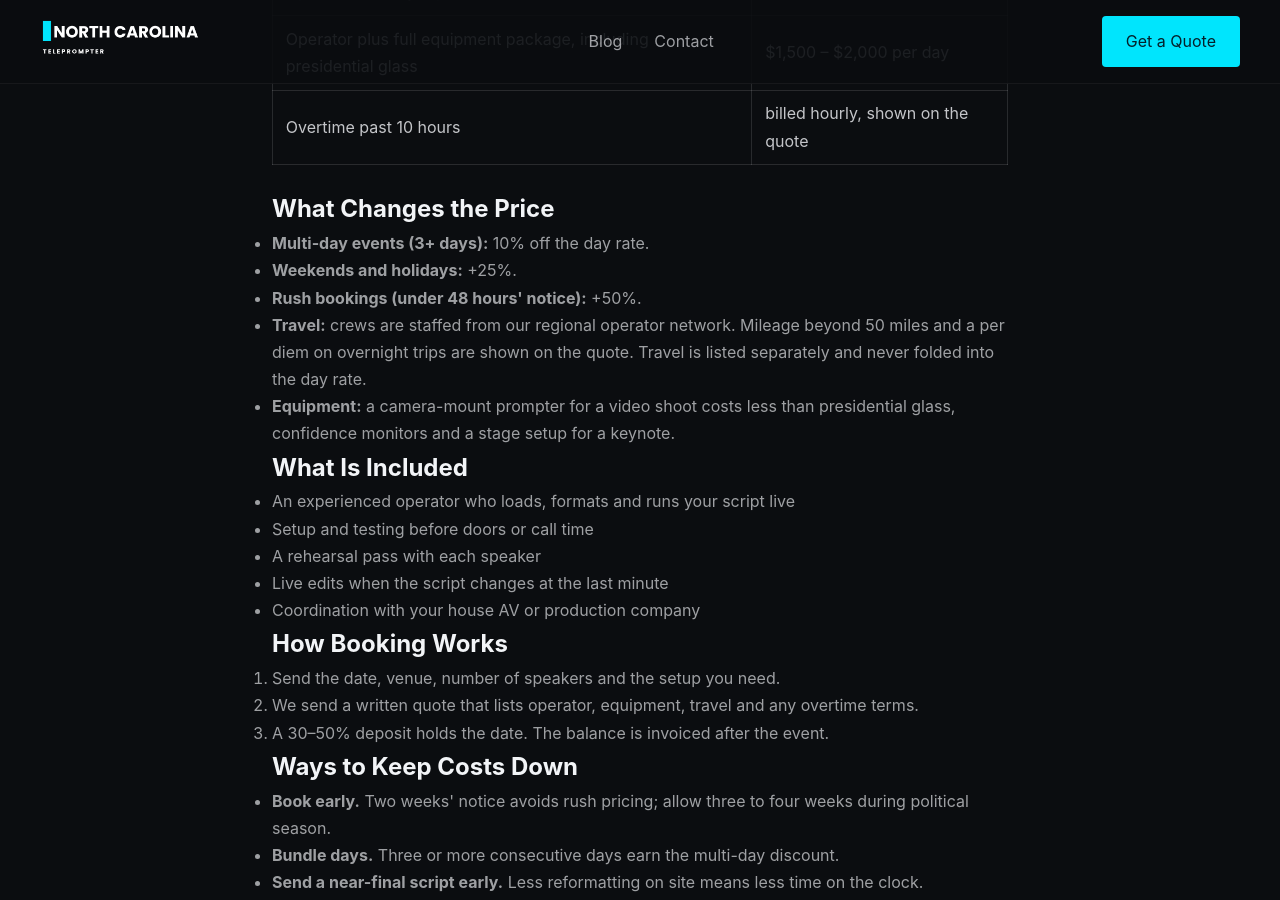
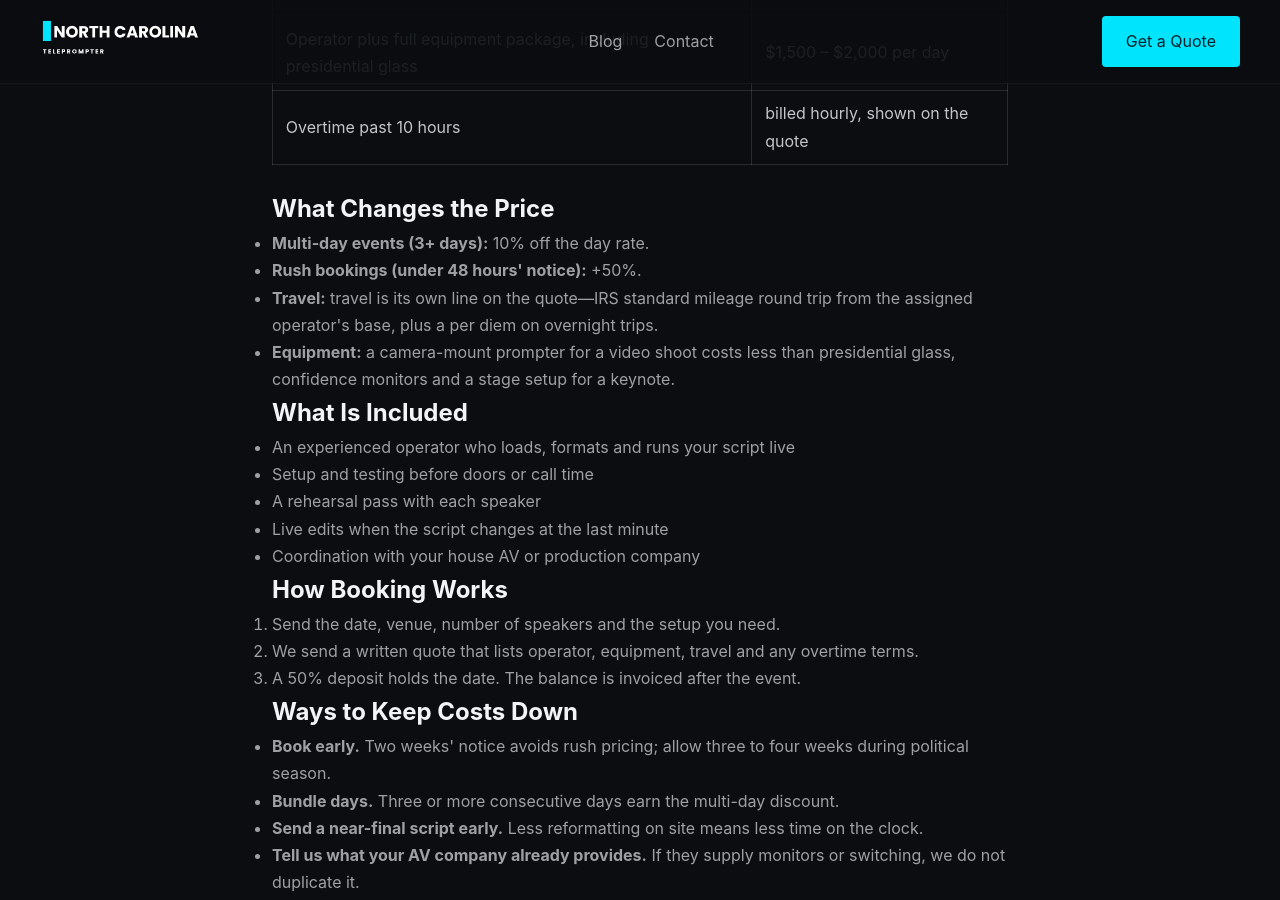
Before and after one commit to jasproj/nctele, a Jekyll site: the page blog/teleprompter-cost-north-carolina.html, which Jekyll copies as it is, in a window 1280 px wide and 900 px high, scrolled down 811 px. Built offline with Jekyll 4.4.1, drawn with Linux system fonts in a browser that asks for light colours.

Commit message:
pricing: correct deposit, travel and surcharge terms to current policy
Co-Authored-By: Claude Opus 4.6 <noreply@anthropic.com>

```diff
--- a/blog/teleprompter-cost-north-carolina.html
+++ b/blog/teleprompter-cost-north-carolina.html
@@ -80,9 +80,8 @@ hr{border-color:rgba(255,255,255,.08)}
 <h2>What Changes the Price</h2>
 <ul>
 <li><strong>Multi-day events (3+ days):</strong> 10% off the day rate.</li>
-<li><strong>Weekends and holidays:</strong> +25%.</li>
 <li><strong>Rush bookings (under 48 hours' notice):</strong> +50%.</li>
-<li><strong>Travel:</strong> crews are staffed from our regional operator network. Mileage beyond 50 miles and a per diem on overnight trips are shown on the quote. Travel is listed separately and never folded into the day rate.</li>
+<li><strong>Travel:</strong> travel is its own line on the quote—IRS standard mileage round trip from the assigned operator's base, plus a per diem on overnight trips.</li>
 <li><strong>Equipment:</strong> a camera-mount prompter for a video shoot costs less than presidential glass, confidence monitors and a stage setup for a keynote.</li>
 </ul>
 <h2>What Is Included</h2>
@@ -97,7 +96,7 @@ hr{border-color:rgba(255,255,255,.08)}
 <ol>
 <li>Send the date, venue, number of speakers and the setup you need.</li>
 <li>We send a written quote that lists operator, equipment, travel and any overtime terms.</li>
-<li>A 30–50% deposit holds the date. The balance is invoiced after the event.</li>
+<li>A 50% deposit holds the date. The balance is invoiced after the event.</li>
 </ol>
 <h2>Ways to Keep Costs Down</h2>
 <ul>
```
